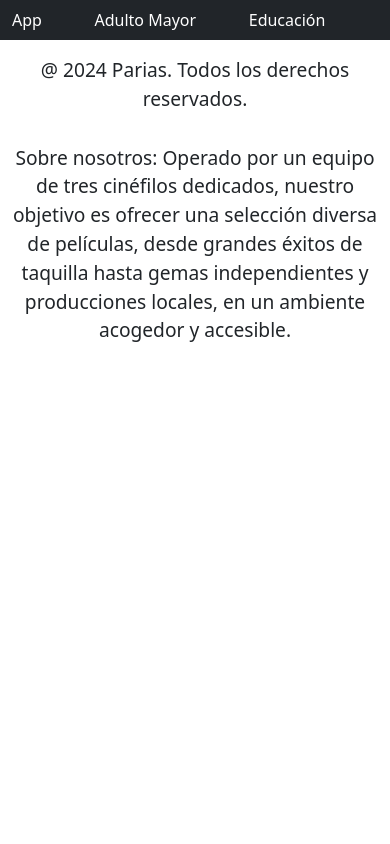
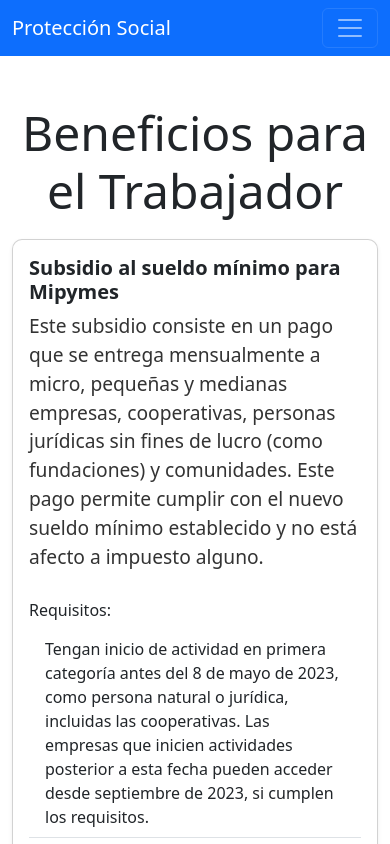
Before and after one commit to Francisco-delgad0/social, a React (Create React App) app: page /Empleo in a window 390 px wide. Shown: the top 844 px of the page. Built offline with nearby package versions, Linux system fonts and the light colour scheme.

Commit message:
Actualiza el Navbar, lo hace responsivo y se agrego Empleo

```diff
--- a/package.json
+++ b/package.json
@@ -9,6 +9,7 @@
     "bootstrap": "^5.3.3",
     "react": "^18.3.1",
     "react-dom": "^18.3.1",
+    "react-icons": "^5.3.0",
     "react-router-dom": "^6.27.0",
     "react-scripts": "5.0.1",
     "web-vitals": "^2.1.4"
--- a/src/App.js
+++ b/src/App.js
@@ -4,7 +4,8 @@ import Footer from './componentes/Footer';
 import AdultoMayor from './paginas/Adulto_mayor';
 import Educacion from './paginas/Educacion';
 import Navbar from './componentes/Navbar';
-import Homepage from './paginas/Homepage'; // Ajusta la ruta si es necesario
+import Homepage from './paginas/Homepage';
+import Empleo from './paginas/Empleo';
 
 function App() {
   return (
@@ -16,6 +17,7 @@ function App() {
         <Route path="/" element={<Homepage />} /> {/* Ruta principal */}
         <Route path="/adulto-mayor" element={<AdultoMayor />} />
         <Route path="/Educacion" element={<Educacion />} />
+        <Route path='/Empleo' element={<Empleo/>}/>
         </Routes>
 
       </div>
--- /dev/null
+++ b/src/componentes/Carta_Empleo.js
@@ -0,0 +1,20 @@
+import React from 'react';
+
+const Carta_Empleo = ({ trabajo }) => {
+    return (
+        <div className="card shadow-sm" style={{ width: '100%' }}>
+            <div className="card-body">
+                <h5 className="card-title">{trabajo.nombre}</h5>
+                <p className="card-text">{trabajo.descripcion}</p>
+                <h6>Requisitos:</h6>
+                <ul className="list-group list-group-flush">
+                    {trabajo.requisitos.map((requisito, index) => (
+                        <li className="list-group-item" key={index}>{requisito}</li>
+                    ))}
+                </ul>
+            </div>
+        </div>
+    );
+};
+
+export default Carta_Empleo;
--- a/src/componentes/Navbar.js
+++ b/src/componentes/Navbar.js
@@ -1,30 +1,65 @@
 import React from 'react';
 import { NavLink } from 'react-router-dom';
+import { FaHome, FaUserShield, FaGraduationCap, FaBriefcase } from 'react-icons/fa';
 
 function Navbar() {
   return (
-    <nav className="navbar navbar-expand-lg bg-dark text-light">
+    <nav className="navbar navbar-expand-lg bg-primary navbar-dark">
       <div className="container-fluid">
+        <NavLink to="/" className="navbar-brand">
+          Protección Social
+        </NavLink>
+        <button
+          className="navbar-toggler"
+          type="button"
+          data-bs-toggle="collapse"
+          data-bs-target="#navbarNav"
+          aria-controls="navbarNav"
+          aria-expanded="false"
+          aria-label="Toggle navigation"
+        >
+          <span className="navbar-toggler-icon"></span>
+        </button>
+        <div className="collapse navbar-collapse" id="navbarNav">
+          <ul className="navbar-nav ms-auto">
+            <li className="nav-item">
               <NavLink
                 to="/"
-          className={({ isActive }) => `nav-link text-white ${isActive ? 'active-link' : ''}`}
+                className={({ isActive }) => `nav-link ${isActive ? 'active-link' : ''} d-flex align-items-center`}
               >
-          App
+                <FaHome className="me-2" />
+                Inicio
               </NavLink>
+            </li>
+            <li className="nav-item">
               <NavLink
                 to="/adulto-mayor"
-          className={({ isActive }) => `nav-link text-white ${isActive ? 'active-link' : ''}`}
+                className={({ isActive }) => `nav-link ${isActive ? 'active-link' : ''} d-flex align-items-center`}
               >
+                <FaUserShield className="me-2" />
                 Adulto Mayor
               </NavLink>
+            </li>
+            <li className="nav-item">
               <NavLink
                 to="/Educacion"
-          className={({ isActive }) => `nav-link text-white ${isActive ? 'active-link' : ''}`}
+                className={({ isActive }) => `nav-link ${isActive ? 'active-link' : ''} d-flex align-items-center`}
               >
+                <FaGraduationCap className="me-2" />
                 Educación
               </NavLink>
-
-        <span className="nav-indicador"></span>
+            </li>
+            <li className="nav-item">
+              <NavLink
+                to="/Empleo"
+                className={({ isActive }) => `nav-link ${isActive ? 'active-link' : ''} d-flex align-items-center`}
+              >
+                <FaBriefcase className="me-2" />
+                Empleo
+              </NavLink>
+            </li>
+          </ul>
+        </div>
       </div>
     </nav>
   );
--- a/src/paginas/Adulto_mayor.js
+++ b/src/paginas/Adulto_mayor.js
@@ -72,16 +72,16 @@ const AdultoMayor = () => {
               'Al ingreso del parque, reserva o monumento debes mostrar tu cédula de identidad y podrás entrar de manera gratuita.',
               'Puedes revisar las reservas, parques y monumentos que integran el Sistema en el sitio web de la CONAF.',
             ]
-          },
+          }
 
       ];
 
       return (
         <div className="container adulto-mayor-bg mt-5">
           <h1 className="text-center">Beneficios para Adultos Mayores</h1>
-          <div className="row d-flex flex-wrap justify-content-center"> {/* Flex para ajustar la distribución */}
+          <div className="row d-flex flex-wrap justify-content-center">
             {menuItems.map((item) => (
-              <div className="col-12 col-sm-6 col-md-6 mb-4 d-flex" key={item.id}> {/* Máximo 2 columnas en pantallas grandes */}
+              <div className="col-12 col-sm-6 col-md-6 mb-4 d-flex" key={item.id}>
                 <Carta_Adulto_Mayor subsidio={item} />
               </div>
             ))}
--- a/src/paginas/Educacion.js
+++ b/src/paginas/Educacion.js
@@ -65,7 +65,7 @@ const Educacion = () => {
             ]
           },
         {
-            id: 5,
+            id: 6,
             nombre: 'Programa Residencia Familiar Estudiantil (PRFE) – Educación superior',
             descripcion: 'Es un beneficio que entrega alojamiento en hogares de familias tutoras a estudiantes que deben trasladarse de su comuna de residencia para continuar sus estudios superiores. También consiste en apoyo de alimentación y en el ámbito pedagógico para facilitar la continuación y la finalización de los estudios de educación superior.',
             requisitos: [
@@ -75,7 +75,7 @@ const Educacion = () => {
             ]
           },
           {
-            id: 5,
+            id: 7,
             nombre: 'Beca Residencia Insular (BRINS)',
             descripcion: 'Es un aporte económico destinado a cubrir parte de los gastos de arriendo para estudiantes que residen en Isla Juan Fernández e Isla de Pascua y que estudian en instituciones de educación superior reconocidas por el Estado. El monto del beneficio corresponde a $981.580 y se paga hasta en 10 cuotas al año.',
             requisitos: [
--- /dev/null
+++ b/src/paginas/Empleo.js
@@ -0,0 +1,79 @@
+import React from 'react';
+import Carta_Empleo from '../componentes/Carta_Empleo';
+import '../App.css';
+
+
+const Empleo = () => {
+    const trabajos = [
+        {
+          id: 1,
+          nombre: 'Subsidio al sueldo mínimo para Mipymes',
+          descripcion: 'Este subsidio consiste en un pago que se entrega mensualmente a micro, pequeñas y medianas empresas, cooperativas, personas jurídicas sin fines de lucro (como fundaciones) y comunidades. Este pago permite cumplir con el nuevo sueldo mínimo establecido y no está afecto a impuesto alguno.',
+          requisitos: [
+            'Tengan inicio de actividad en primera categoría antes del 8 de mayo de 2023, como persona natural o jurídica, incluidas las cooperativas. Las empresas que inicien actividades posterior a esta fecha pueden acceder desde septiembre de 2023, si cumplen los requisitos.',
+            'Tengan  uno o más trabajadores/as con sueldo mínimo,  o con ingreso imponible entre 411.000 y 500.000, de acuerdo al período contemplado en la Ley.',
+            'Que las ventas y servicios del giro sean  superiores a 0,01 Unidades de Fomento (UF) e iguales o inferiores a 100.000 UF en 2022.',
+            'Sean  personas jurídicas sin fines de lucro y comunidades  constituidas antes del 8 de mayo de 2023.',
+          ]
+        },
+        {
+            id: 2,
+            nombre: 'Subsidio Protege',
+            descripcion: 'El Subsidio Protege es un beneficio destinado a madres que trabajen de manera dependiente o independiente, que no tengan garantizado el derecho a sala cuna por parte de su empleador/a. Consiste en un aporte mensual de $200.000 por cada niño o niña de hasta cuatro años, el que se entregará directamente a las madres trabajadoras para que lo destinen al cuidado de las niñas y niños. También podrán acceder al beneficio los padres trabajadores, dependientes o independientes, que tengan el cuidado personal de manera exclusiva o que se les haya otorgado el cuidado personal de un niño o niña menor de cinco años. El beneficio tendrá una duración de tres meses.',
+            requisitos: [
+              'Estar trabajando, de manera dependiente o independiente, en modalidad presencial, teletrabajo, a distancia o mixta.',
+              'Si eres trabajador/a dependiente debes tener cuatro cotizaciones (Salud y AFP) pagadas en los últimos doce meses previos a la postulación. Una de estas cuatro cotizaciones debe ser del mes previo a la postulación. Por ejemplo, si postulas en enero 2022 debes tener pagada la cotización de la remuneración de diciembre 2021 y, al menos, otras tres cotizaciones entre enero 2021 y noviembre 2021.',
+              'Si eres trabajador/a independiente debes haber cotizado como independiente en la última operación renta (2022) con aporte de cotizaciones Total o Parcial. Otra alternativa es que cuentes con cuatro cotizaciones (salud y AFP) en los últimos doce meses. Una de estas cuatro cotizaciones debe ser del mes previo a la postulación.',
+            ]
+          },
+        {
+            id: 3,
+            nombre: 'Bono al Trabajo de la Mujer',
+            descripcion: 'Es un aporte monetario que se entrega a mujeres trabajadoras entre 25 y 59 años, que pertenecen al 40% de las familias de menores ingresos de la población. El monto del bono se calcula, caso a caso, en base a las rentas brutas del año en que postulan al beneficio. El beneficio se entrega en el mes de agosto del año siguiente a la postulación, a través de un pago anual. Sin embargo, la beneficiaria puede acceder a adelantos mensuales equivalentes al 75% del monto total del bono o al 50% en caso de cursar el cuarto año de solicitud del beneficio.  La trabajadora puede recibir este beneficio durante cuatro años continuos. Si quieres encontrar más información, te recomendamos visitar el sitio web de Sence.',
+            requisitos: [
+              'Ser mujer y estar trabajando de forma dependiente o independiente.',
+              'Tener entre 25 años y 59 años con 11 meses de edad.',
+              'Pertenecer al 40% de la población más vulnerable del país, según el Registro Social de Hogares (RSH).',
+              'No debes trabajar en una institución del Estado o en una empresa con aporte estatal superior al 50%.',
+              'Si quieres recibir el Pago anual, debes percibir una renta bruta anual inferior a $7.278.446.',
+              'Si quieres recibir el Pago mensual, debes percibir una renta bruta mensual inferior a $606.537',
+              'Adicionalmente, si eres trabajadora independiente, deberás acreditar rentas para el año calendario en que solicitas el bono y deberás estar al día en el pago de tus cotizaciones previsionales y de salud.',
+              'No debes ser beneficiaria del Ingreso Mínimo Garantizado para el período de renta procesado.'
+            ]
+          },
+        {
+            id: 4,
+            nombre: 'Subsidio al Empleo Joven',
+            descripcion: 'Es un aporte monetario que busca mejorar el sueldo de trabajadoras y trabajadores jóvenes, que pertenecen al 40% más vulnerable de la población, e incentivar la contratación de personas jóvenes por parte de las y los empleadores. El monto del subsidio* (aporte monetario) se calcula caso a caso, a partir de las rentas brutas del año en que postulan al beneficio.',
+            requisitos: [
+              'Tener un trabajo formal vigente o ser trabajador/a independiente.',
+              'Debes tener entre 18 y 24 años.',
+              'Certificar que perteneces al 40% más vulnerable de la población, según el Registro Social de Hogares',
+              'Si eres mayor de  21 años , contar con Licencia de Enseñanza Media',
+              'No debes trabajar en una institución del Estado  o en una empresa con aporte estatal superior al 50%.',
+              'Trabajador/a dependiente: debes acreditar una renta bruta anual inferior a $7.278.446. Si deseas optar a la modalidad de subsidio mensual debes acreditar una renta bruta inferior a $606.537.',
+              'Trabajador/a independiente: debes acreditar una renta bruta anual inferior a $7.278.446.',
+              'Adicionalmente, si eres trabajador/a independiente debes acreditar rentas para el año calendario en que solicitas el subsidio y estar al día en el pago de tus cotizaciones previsionales y de salud.',
+              'No debes ser beneficiario(a) del Ingreso Mínimo Garantizado para el período de renta procesado.'
+            ]
+          },
+
+
+      ];
+
+      return (
+        <div className="container beneficios-trabajador-bg mt-5">
+            <h1 className="text-center">Beneficios para el Trabajador</h1>
+            <div className="row d-flex flex-wrap justify-content-center">
+                {trabajos.map((trabajo) => (
+                    <div className="col-12 col-sm-6 col-md-4 mb-4 d-flex justify-content-center" key={trabajo.id}>
+                        <Carta_Empleo trabajo={trabajo}
+                        />
+                    </div>
+                ))}
+            </div>
+        </div>
+    );
+};
+
+export default Empleo;
```
Also changed, not shown: 1 other file (tests, documents, lock files or other folders). Lines whose indentation alone changed are shown as unchanged.
